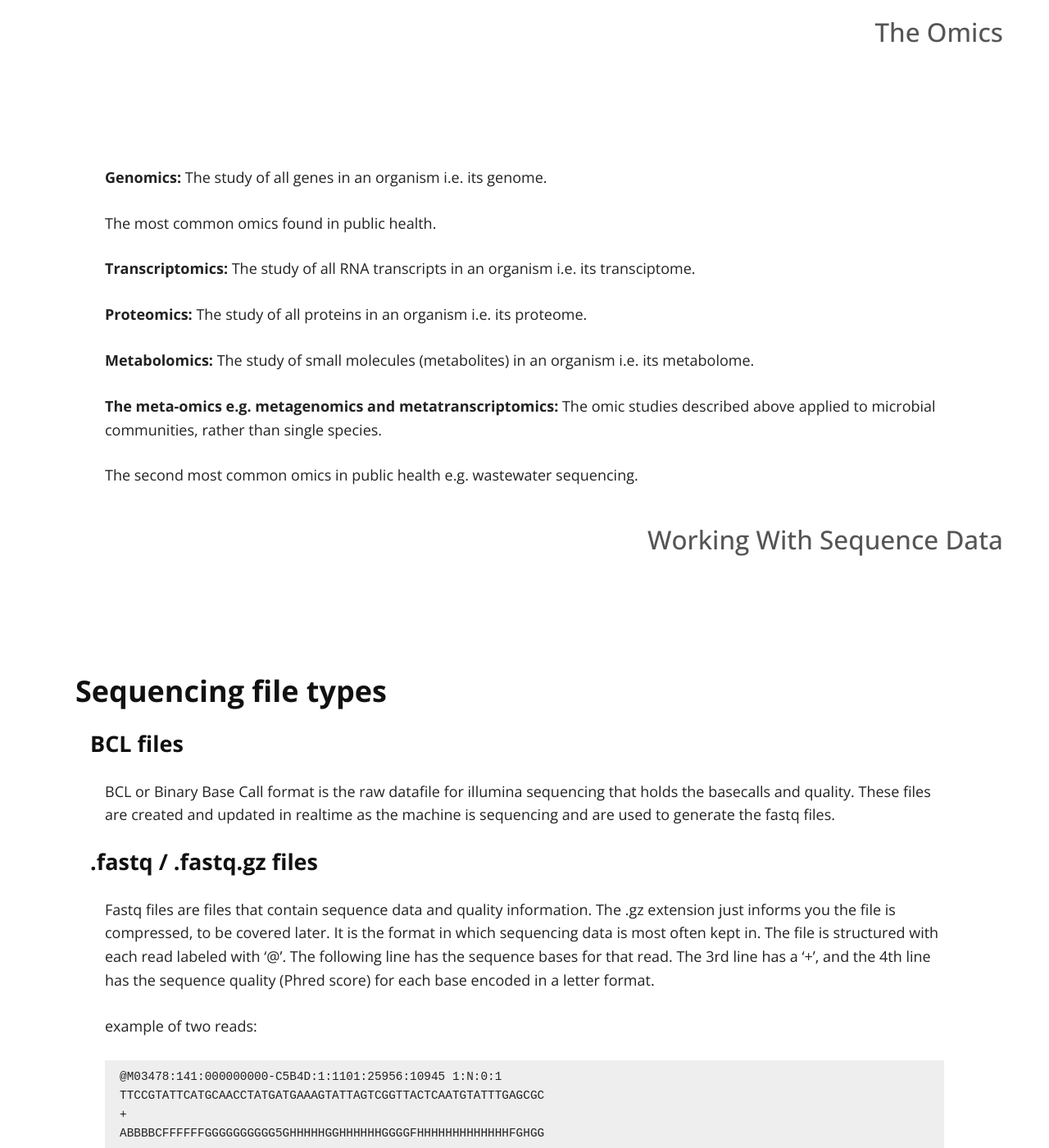
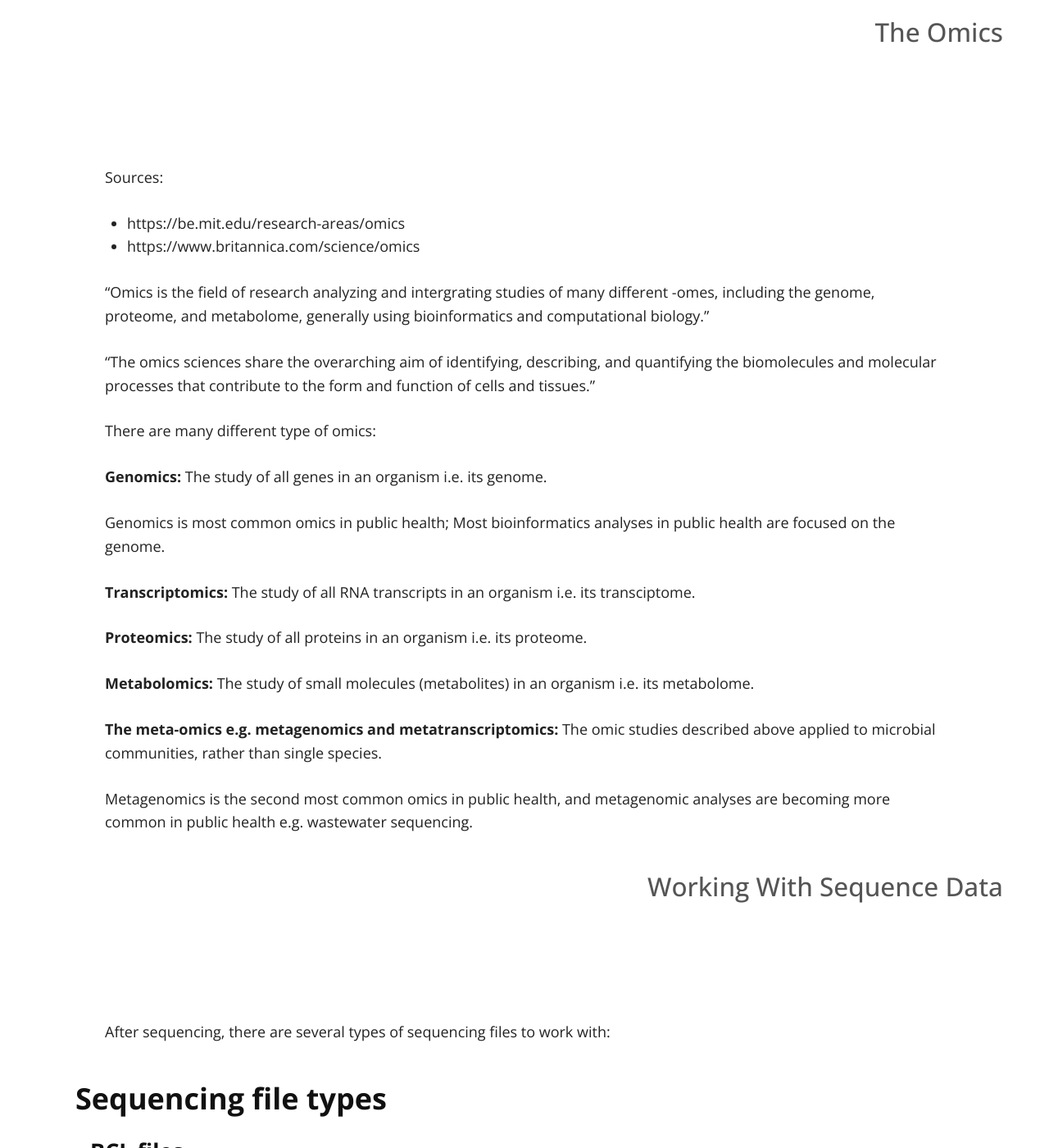
Before and after one commit to StaPH-B/midwest-region, a Jekyll site: the page built from in-progress/outline.md, in a window 1280 px wide and 1400 px high, scrolled down 6409 px. Shown: the whole window at 82% size. Built offline with Jekyll 4.4.1, drawn with Linux system fonts in a browser that asks for light colours; our own code applies the rules of GitHub Pages for plain Markdown files; some of the changed text lies outside the part shown.

Commit message:
Add omic and assembly info

```diff
--- a/in-progress/outline.md
+++ b/in-progress/outline.md
@@ -160,9 +160,19 @@ Sequencing a region of interest captured using long, biotinylated oligonucleotid
 
 ## The Omics
 
+Sources:
+- https://be.mit.edu/research-areas/omics
+- https://www.britannica.com/science/omics
+
+"Omics is the field of research analyzing and intergrating studies of many different -omes, including the genome, proteome, and metabolome, generally using bioinformatics and computational biology."
+
+"The omics sciences share the overarching aim of identifying, describing, and quantifying the biomolecules and molecular processes that contribute to the form and function of cells and tissues."
+
+There are many different type of omics:
+
 **Genomics:** The study of all genes in an organism i.e. its genome.
 
-The most common omics found in public health.
+Genomics is most common omics in public health; Most bioinformatics analyses in public health are focused on the genome.
 
 **Transcriptomics:** The study of all RNA transcripts in an organism i.e. its transciptome.
 
@@ -172,9 +182,11 @@ The most common omics found in public health.
 
 **The meta-omics e.g. metagenomics and metatranscriptomics:** The omic studies described above applied to microbial communities, rather than single species.
 
-The second most common omics in public health e.g. wastewater sequencing.
+Metagenomics is the second most common omics in public health, and metagenomic analyses are becoming more common in public health e.g. wastewater sequencing.
 
 ## Working With Sequence Data
+
+After sequencing, there are several types of sequencing files to work with:
 
 ### Sequencing file types
 
@@ -312,9 +324,21 @@ Of all these methods **SFTP** is the most commonly used in Bioinformatics as it
 
 ## Genome Assembly
 
-### Reference Guided
+Genome assembly is the aligning and merging of DNA sequence data to reconstruct the original sequence. It is an essential part of
 
-### *De Novo*
+### Reference Guided Assembly
+
+### *De Novo* Assembly
+
+Sources:
+ - https://thesequencingcenter.com/knowledge-base/de-novo-assembly/
+
+*De novo* is latin for "from the beginning."  It follows that *De novo* assembly is the assembly of sequencing reads without knowledge of the correct sequence or order of those reads, and *de novo* assembly does not rely on a reference genome.
+
+The de novo assembly process:
+Reads &#8594; Contigs &#8594; Scaffolds
+
+Overlapping reads are assembled into contigs, overlapping contigs are assembled in scaffolds, and overlapping scaffolds are assembled into chromosomes.
 
 ## Genomic Relatedness
 
@@ -412,6 +436,9 @@ Disadvantages:
 
 ## General Bioinformatic Terms
 
+Figures to be included:
+None
+
 ### Bioinformatics
 This discipline is involved in the collection, analysis, and storage of complex biological data, including, but not limited to genetic data. The field combines computer science, statistics, and several aspects of biology to be able to understand highly complex data.
 
@@ -442,9 +469,9 @@ Recombination – rearrangement of genetic material. Both prokaryotes and eukary
 
 * **Linux** – An operating system much like Windows or OSX. The field of bioinformatics relies heavily on Linux-based computers and software. Although some bioinformatics programs can be compiled to run on Mac OS X and Windows systems, many require the Linux environment to run properly.
 
+* **Python** – Python is a popular programming language object often used for scientific computing. The Biopython utilize python-based software for bioinformatics research, thereby creating high quality reusable modules and scripts.
+
 * **PERL** – Another programming language similar to Python.
-
-* **Python** – Python is a popular programming language object often used for scientific computing. The Biopython utilize python-based software for bioinformatics research, thereby creating high quality reusable modules and scripts.
 
 ### Sequencing Instruments and Chemistry
 
```
